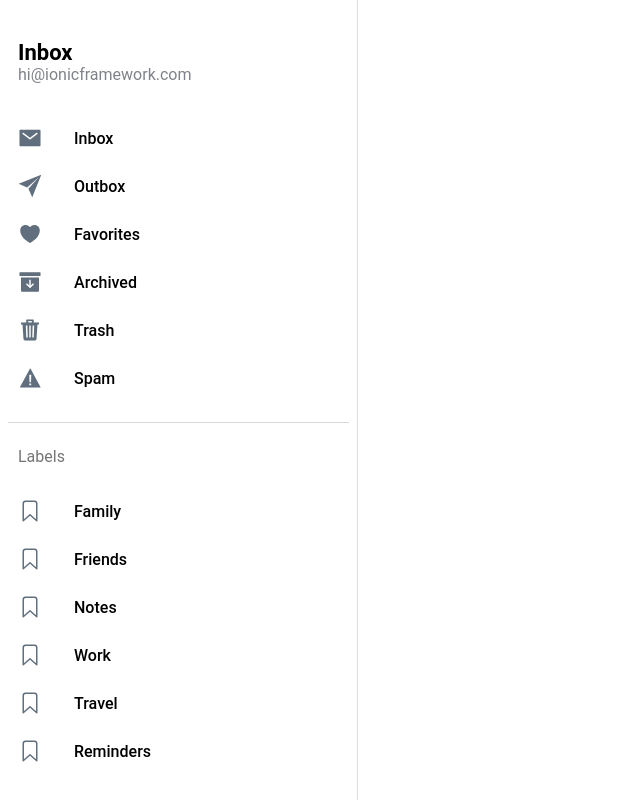
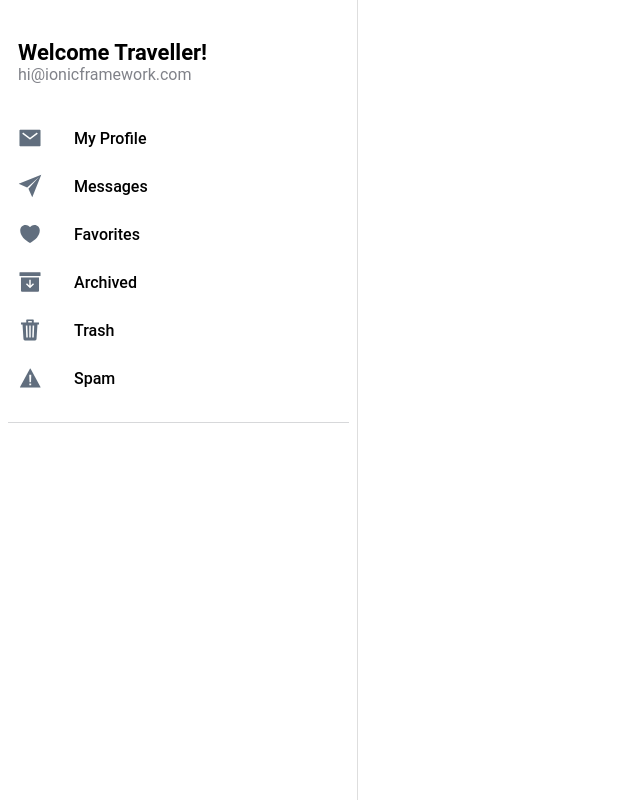
Before and after one commit to onestaffmed/compliance-ccvwzn, a React (Create React App) app: page /home in a window 1280 px wide. Shown: the whole page, without its empty margins (0-640 px from the left). Built offline with nearby package versions, Linux system fonts and the light colour scheme.

Commit message:
setting up the initial structure

```diff
--- a/src/App.tsx
+++ b/src/App.tsx
@@ -2,7 +2,8 @@ import { IonApp, IonRouterOutlet, IonSplitPane } from '@ionic/react';
 import { IonReactRouter } from '@ionic/react-router';
 import { Redirect, Route } from 'react-router-dom';
 import Menu from './components/Menu';
-import Page from './pages/Page';
+// import Profile from './pages/profile';
+import Home from './pages/Home';
 
 /* Core CSS required for Ionic components to work properly */
 import '@ionic/react/css/core.css';
@@ -30,12 +31,10 @@ const App: React.FC = () => {
         <IonSplitPane contentId="main">
           <Menu />
           <IonRouterOutlet id="main">
-            <Route path="/" exact={true}>
-              <Redirect to="/page/Inbox" />
+            <Route path="/" exact={true} component={Home}>
+              <Route exact path="/" render={() => <Redirect to="/home" />} />
             </Route>
-            <Route path="/page/:name" exact={true}>
-              <Page />
-            </Route>
+
           </IonRouterOutlet>
         </IonSplitPane>
       </IonReactRouter>
--- /dev/null
+++ b/src/components/Landing.jsx
@@ -0,0 +1,64 @@
+
+import React from "react";
+import "./ExploreContainer.css";
+
+import {
+    IonButton,
+    IonCard,
+    IonSpinner,
+    IonCardHeader,
+    IonCardTitle,
+    IonCardContent,
+} from "@ionic/react";
+
+const Landing = () => {
+
+
+
+    return (
+        <>
+            <img
+                className="hero-image"
+                alt="gameplayers"
+                src="https://storage.googleapis.com/boredgamerz_assets/gameplayers_hero.webp"
+            />
+
+            <div className="landing-hero-container">
+                <br />
+                <IonCard className="landing-hero" color="secondary">
+                    <IonCardHeader className="hero-header">
+                        <h1>Easy as Find. Host. Play. </h1>
+                        <img
+                            alt="BoredGamerz Logo"
+                            className="hero-logo"
+                            width="50%"
+                            src="https://storage.googleapis.com/boredgamerz_assets/BoredGamerz_Logo.webp"
+                        />
+                    </IonCardHeader>
+
+                    <IonCardContent>
+                        <IonCardTitle className="hero-header">
+                            <strong> Step 1</strong>
+                        </IonCardTitle>
+                        <p>Find a game by searching in your area</p>
+                    </IonCardContent>
+                    <IonCardContent>
+                        <IonCardTitle className="hero-header">
+                            <strong>Step 2</strong>
+                        </IonCardTitle>
+                        <p>Can't find a game? Host one!</p>
+                    </IonCardContent>
+                    <IonCardContent>
+                        <IonCardTitle className="hero-header">
+                            <strong>Step 3</strong>
+                        </IonCardTitle>
+                        <p>Meet and play the game!</p>
+                    </IonCardContent>
+
+                </IonCard>
+            </div>
+        </>
+    );
+};
+
+export default Landing;
--- a/src/components/Menu.tsx
+++ b/src/components/Menu.tsx
@@ -11,7 +11,7 @@ import {
 } from '@ionic/react';
 
 import { useLocation } from 'react-router-dom';
-import { archiveOutline, archiveSharp, bookmarkOutline, heartOutline, heartSharp, mailOutline, mailSharp, paperPlaneOutline, paperPlaneSharp, trashOutline, trashSharp, warningOutline, warningSharp } from 'ionicons/icons';
+import { archiveOutline, archiveSharp, bookmarkOutline, heartOutline, heartSharp, personCircleOutline, mailSharp, paperPlaneOutline, paperPlaneSharp, trashOutline, trashSharp, warningOutline, warningSharp } from 'ionicons/icons';
 import './Menu.css';
 
 interface AppPage {
@@ -23,14 +23,14 @@ interface AppPage {
 
 const appPages: AppPage[] = [
   {
-    title: 'Inbox',
-    url: '/page/Inbox',
-    iosIcon: mailOutline,
+    title: 'My Profile',
+    url: '/page/profile',
+    iosIcon: personCircleOutline,
     mdIcon: mailSharp
   },
   {
-    title: 'Outbox',
-    url: '/page/Outbox',
+    title: 'Messages',
+    url: '/page/Messages',
     iosIcon: paperPlaneOutline,
     mdIcon: paperPlaneSharp
   },
@@ -60,16 +60,14 @@ const appPages: AppPage[] = [
   }
 ];
 
-const labels = ['Family', 'Friends', 'Notes', 'Work', 'Travel', 'Reminders'];
-
 const Menu: React.FC = () => {
   const location = useLocation();
 
   return (
-    <IonMenu contentId="main" type="overlay">
+    <IonMenu contentId="main" type="reveal">
       <IonContent>
         <IonList id="inbox-list">
-          <IonListHeader>Inbox</IonListHeader>
+          <IonListHeader>Welcome Traveller!</IonListHeader>
           <IonNote>hi@ionicframework.com</IonNote>
           {appPages.map((appPage, index) => {
             return (
@@ -83,15 +81,7 @@ const Menu: React.FC = () => {
           })}
         </IonList>
 
-        <IonList id="labels-list">
-          <IonListHeader>Labels</IonListHeader>
-          {labels.map((label, index) => (
-            <IonItem lines="none" key={index}>
-              <IonIcon slot="start" icon={bookmarkOutline} />
-              <IonLabel>{label}</IonLabel>
-            </IonItem>
-          ))}
-        </IonList>
+
       </IonContent>
     </IonMenu>
   );
--- /dev/null
+++ b/src/layout/Footer.jsx
@@ -0,0 +1,19 @@
+import { IonFooter, IonToolbar } from '@ionic/react';
+
+
+
+const Footer = () => {
+
+    return (
+        <IonFooter>
+            <IonToolbar className="ion-text-center footer">
+                <div>
+                    <p>© {(new Date().getFullYear())} Project Roo</p>
+                </div>
+                <div>Terms & Conditions</div>
+            </IonToolbar>
+        </IonFooter>
+    );
+};
+
+export default Footer;
--- /dev/null
+++ b/src/pages/Home.jsx
@@ -0,0 +1,18 @@
+import { IonContent, IonPage } from "@ionic/react";
+import './Page.css';
+import Landing from "../components/Landing";
+import Footer from "../layout/Footer";
+
+const Home = () => {
+    return (
+        <IonPage>
+
+            <IonContent>
+                <Landing />
+            </IonContent>
+            <Footer />
+        </IonPage>
+    );
+};
+
+export default Home;
--- a/src/pages/Page.tsx
+++ b/src/pages/Page.tsx
@@ -1,11 +1,12 @@
 import { IonButtons, IonContent, IonHeader, IonMenuButton, IonPage, IonTitle, IonToolbar } from '@ionic/react';
 import { useParams } from 'react-router';
-import ExploreContainer from '../components/ExploreContainer';
+// import ExploreContainer from '../components/ExploreContainer';
 import './Page.css';
+import Footer from "../layout/Footer"
 
 const Page: React.FC = () => {
 
-  const { name } = useParams<{ name: string; }>();
+  const { name } = useParams<{ name: string, }>();
 
   return (
     <IonPage>
@@ -14,7 +15,7 @@ const Page: React.FC = () => {
           <IonButtons slot="start">
             <IonMenuButton />
           </IonButtons>
-          <IonTitle>{name}</IonTitle>
+          <IonTitle>Name's {name}</IonTitle>
         </IonToolbar>
       </IonHeader>
 
@@ -24,8 +25,9 @@ const Page: React.FC = () => {
             <IonTitle size="large">{name}</IonTitle>
           </IonToolbar>
         </IonHeader>
-        <ExploreContainer name={name} />
+
       </IonContent>
+      <Footer />
     </IonPage>
   );
 };
```
Also changed, not shown: src/layout/Header.jsx (added, +20 -0 lines), src/pages/profile.jsx (added), 1 other file (tests, documents, lock files or other folders).
